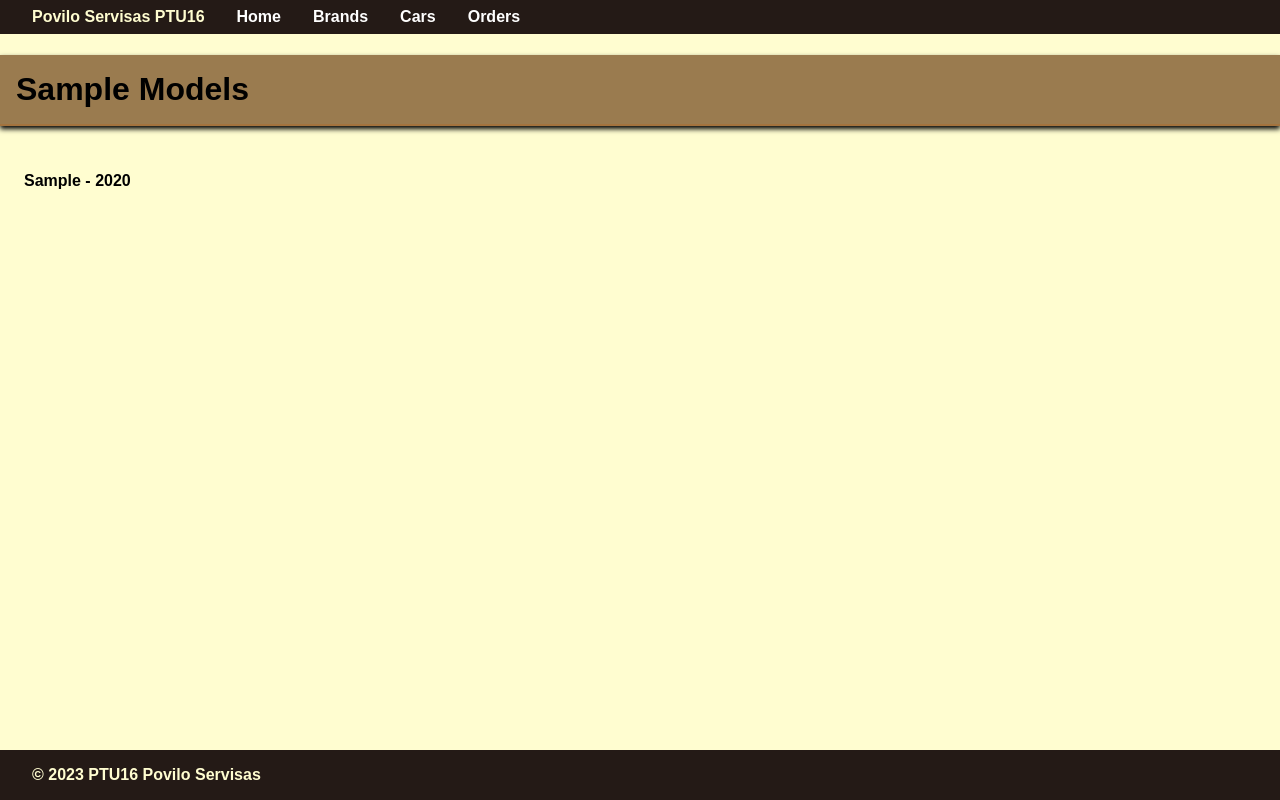
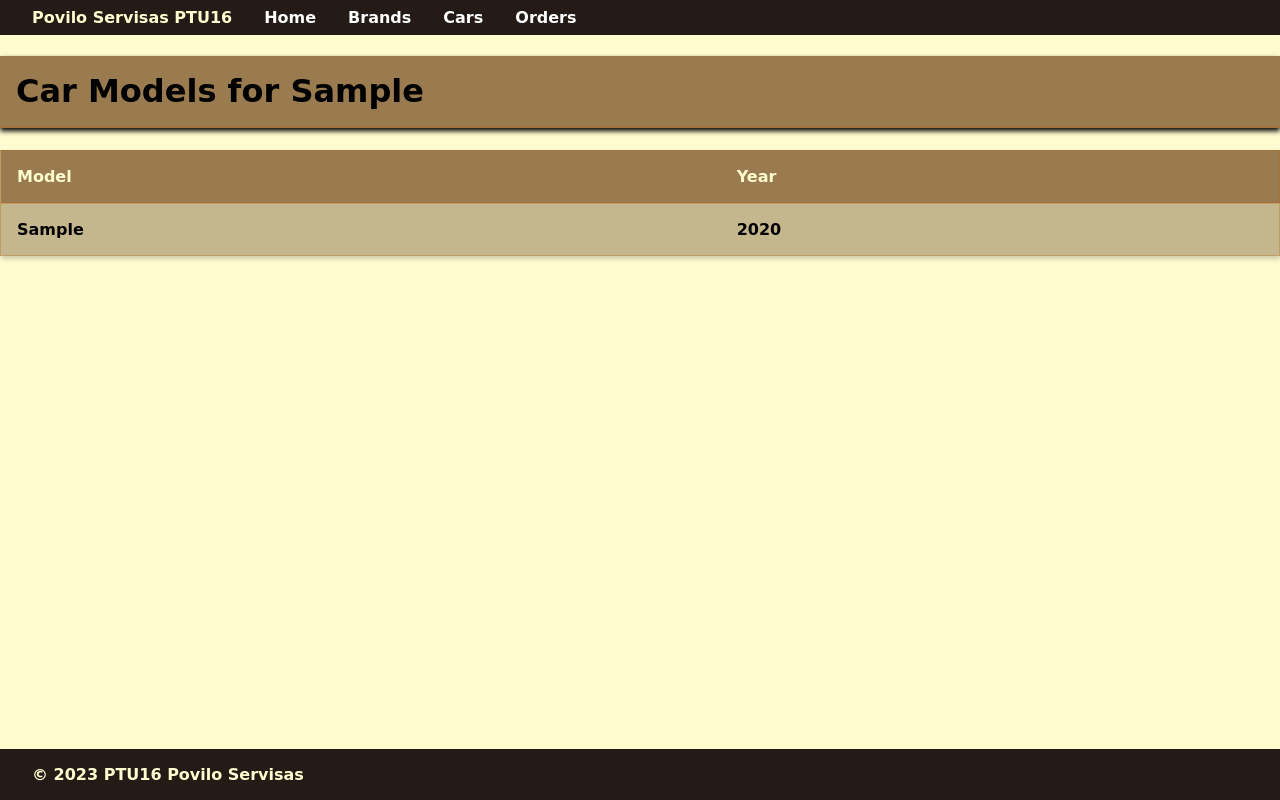
Before and after one commit to povilastsk/ptu16_autoservisas, a Django app: a page that uses povilo_servisas/autoservisas/templates/library/brand_detail.html in a window 1280 px wide. Run offline with Django 4.2, Linux system fonts and the light colour scheme; tables that the repository leaves empty hold one stand-in row (values such as "Sample post").

Commit message:
pagers, tables, css, sorting

```diff
--- a/povilo_servisas/autoservisas/static/css/base_style.css
+++ b/povilo_servisas/autoservisas/static/css/base_style.css
@@ -1,5 +1,5 @@
 body{
-    font-family: sans-serif;
+    font-family: cursive;
     background-color: #FFFDD0;
     padding: 0; margin: 0;
     display: flex;
@@ -99,3 +99,66 @@ ul.order-list {
     text-decoration: none;
     font-weight: bold;
 }
+div.pager a {
+    display: inline-block;
+    padding: 0.25rem 0.5rem;
+    color: white;
+    text-decoration: none;
+    background-color: #241a16;
+    border: 1px solid #241a16;
+    border-radius: 4px;
+    margin: 0.25rem;
+    font-weight: bold;
+}
+div.pager .current {
+    color: #FFFDD0;
+    background-color: #241a16;
+    padding: 0.25rem 0.5rem;
+    border: 1px solid #b5651d55;
+    border-radius: 4px;
+    margin: 0.25rem;
+    font-weight: bold;
+}
+table.car-model-table {
+    width: 100%;
+    border-collapse: collapse;
+    padding: 1rem;
+    margin-top: 1rem;
+    border: 1px solid #b5651d55;
+    background-color: #522a0755;
+    box-shadow: 1px 3px 5px #00000033;
+}
+table.car-model-table th {
+    background-color: #9A7B4F;
+    color: #FFFDD0;
+    padding: 1rem;
+    text-align: left;
+    border-bottom: 2px solid #b5651d55;
+}
+table.car-model-table tr {
+    border-bottom: 1px solid #b5651d55;
+}
+table.car-model-table td {
+    padding: 1rem;
+}
+table.order-table {
+    width: 100%;
+    border-collapse: collapse;
+    margin-top: 1rem;
+    border: 1px solid #b5651d55;
+    background-color: #522a0755;
+    box-shadow: 1px 3px 5px #00000033;
+}
+table.order-table th {
+    background-color: #9A7B4F;
+    color: #FFFDD0;
+    padding: 0.75rem;
+    text-align: left;
+    border-bottom: 2px solid #b5651d55;
+}
+table.order-table tr {
+    border-bottom: 1px solid #b5651d55;
+}
+table.order-table td {
+    padding: 0.5rem;
+}
--- a/povilo_servisas/autoservisas/templates/library/brand_detail.html
+++ b/povilo_servisas/autoservisas/templates/library/brand_detail.html
@@ -1,15 +1,25 @@
 {% extends "base.html" %}
-{% block title %}{{ brand }} Models in {{ block.super }}{% endblock title %}
+{% block title %}Car Models for {{ brand }}{% endblock title %}
 {% block content %}
-<h1>{{ brand }} Models</h1>
-<ul class="car-model-list">
-    {% for car_model in car_models %}
-        <li>
-            <a href="{% url 'brand_detail' car_model.pk %}"></a>
-            <div class="info">{{ car_model.model }} - {{ car_model.year }}</div>
-        </li>
-    {% empty %}
-        <p>No car models found for {{ brand }}</p>
-    {% endfor %}
-</ul>
+<h1>Car Models for {{ brand }}</h1>
+{% if car_models %}
+    <table class="car-model-table">
+        <thead>
+            <tr>
+                <th>Model</th>
+                <th>Year</th>
+            </tr>
+        </thead>
+        <tbody>
+            {% for car_model in car_models %}
+                <tr>
+                    <td>{{ car_model.model }}</td>
+                    <td>{{ car_model.year }}</td>
+                </tr>
+            {% endfor %}
+        </tbody>
+    </table>
+{% else %}
+    <p>No car models found for {{ brand }}.</p>
+{% endif %}
 {% endblock content %}
--- a/povilo_servisas/autoservisas/views.py
+++ b/povilo_servisas/autoservisas/views.py
@@ -1,4 +1,5 @@
-from django.shortcuts import render, get_object_or_404
+from django.shortcuts import render
+from django.core.paginator import Paginator
 from . import models
 from django.views import generic
 from typing import Any
@@ -23,11 +24,19 @@ def parts_and_services(request):
     )
 
 def brands(request):
-    unique_brands = models.CarModel.objects.values("make").distinct()
+    car_models = models.CarModel.objects.all()
+    unique_brands = sorted(set(model.make for model in car_models))
+
+    page_number = request.GET.get('page')
+    items_per_page = 3
+
+    paginator = Paginator(unique_brands, items_per_page)
+    page_obj = paginator.get_page(page_number)
+
     return render(
         request,
         "library/brand_list.html",
-        {"brand_list": unique_brands},
+        {"brand_list": page_obj},
     )
 
 def brand_detail(request, brand):
```
Also changed, not shown: povilo_servisas/autoservisas/templates/library/brand_list.html (+10 -1 lines), povilo_servisas/autoservisas/templates/library/order_list.html (+21 -6 lines).
